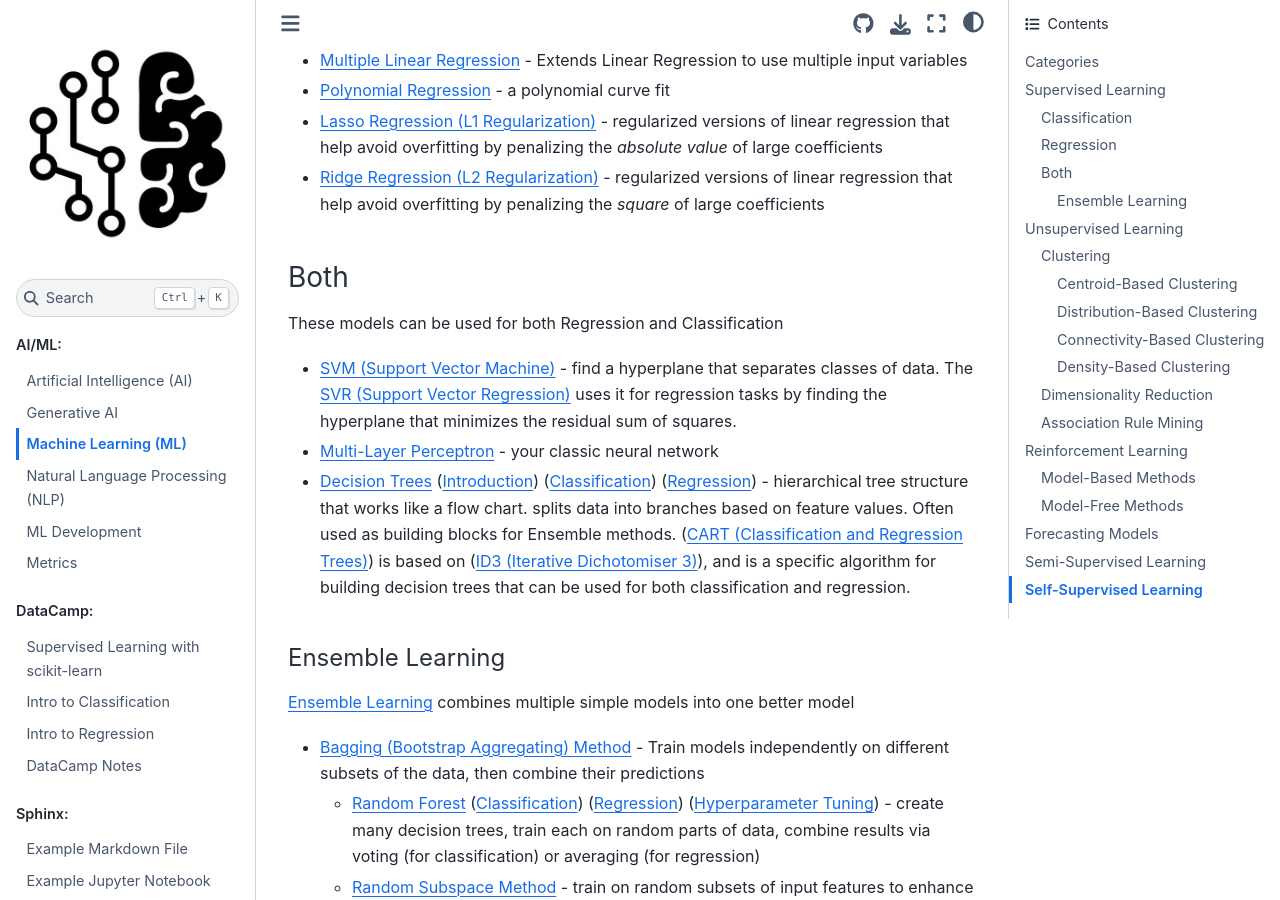
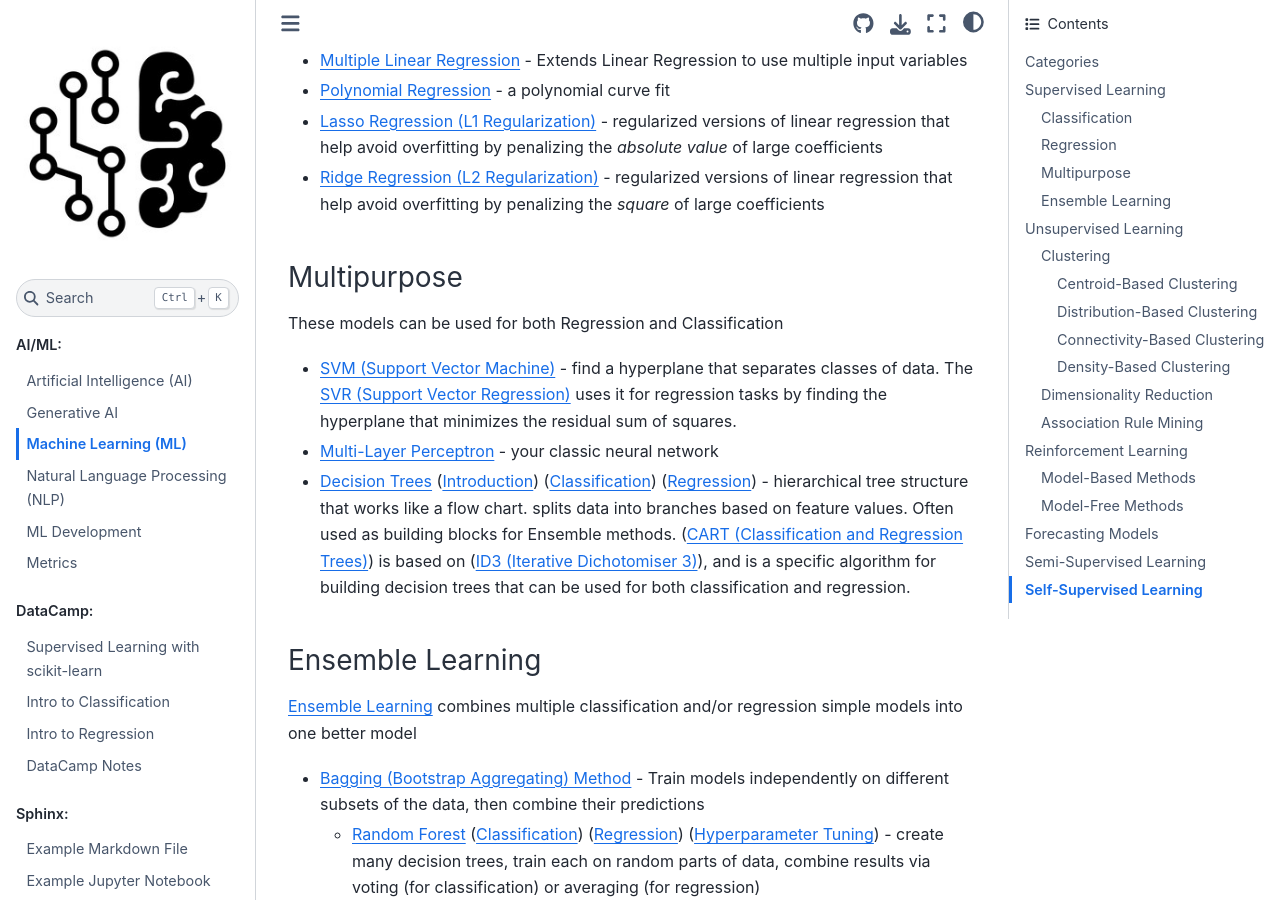
Before and after one commit to CombatWombatHub/aiml-notes, a Sphinx documentation site: the page built from docs/source/ai/categories/ml.md, in a window 1280 px wide and 900 px high, scrolled down 1532 px. Built offline with Sphinx 7.4.7 and the Sphinx Book theme 1.1.4, drawn with Linux system fonts in a browser that asks for light colours.

Commit message:
restructure category levels of listed ML methods listed

```diff
--- a/docs/source/ai/categories/ml.md
+++ b/docs/source/ai/categories/ml.md
@@ -37,14 +37,14 @@
 - [Lasso Regression (L1 Regularization)](https://www.geeksforgeeks.org/machine-learning/ridge-regression-vs-lasso-regression/) - regularized versions of linear regression that help avoid overfitting by penalizing the *absolute value* of large coefficients
 - [Ridge Regression (L2 Regularization)](https://www.geeksforgeeks.org/machine-learning/ridge-regression-vs-lasso-regression/) - regularized versions of linear regression that help avoid overfitting by penalizing the *square* of large coefficients
 
-### Both
+### Multipurpose
 These models can be used for both Regression and Classification
 - [SVM (Support Vector Machine)](https://www.geeksforgeeks.org/machine-learning/support-vector-machine-algorithm/) - find a hyperplane that separates classes of data. The [SVR (Support Vector Regression)](https://www.geeksforgeeks.org/machine-learning/support-vector-machine-algorithm/) uses it for regression tasks by finding the hyperplane that minimizes the residual sum of squares.
 - [Multi-Layer Perceptron](https://www.geeksforgeeks.org/deep-learning/multi-layer-perceptron-learning-in-tensorflow/) - your classic neural network
 - [Decision Trees](https://www.geeksforgeeks.org/machine-learning/decision-tree-algorithms/) ([Introduction](https://www.geeksforgeeks.org/machine-learning/decision-tree-introduction-example/)) ([Classification](https://www.geeksforgeeks.org/machine-learning/building-and-implementing-decision-tree-classifiers-with-scikit-learn-a-comprehensive-guide/)) ([Regression](https://www.geeksforgeeks.org/machine-learning/python-decision-tree-regression-using-sklearn/)) - hierarchical tree structure that works like a flow chart. splits data into branches based on feature values. Often used as building blocks for Ensemble methods. ([CART (Classification and Regression Trees)](https://www.geeksforgeeks.org/machine-learning/cart-classification-and-regression-tree-in-machine-learning/)) is based on ([ID3 (Iterative Dichotomiser 3)](https://www.geeksforgeeks.org/machine-learning/iterative-dichotomiser-3-id3-algorithm-from-scratch/)), and is a specific algorithm for building decision trees that can be used for both classification and regression.
 
-#### Ensemble Learning
-[Ensemble Learning](https://www.geeksforgeeks.org/machine-learning/a-comprehensive-guide-to-ensemble-learning/) combines multiple simple models into one better model
+### Ensemble Learning
+[Ensemble Learning](https://www.geeksforgeeks.org/machine-learning/a-comprehensive-guide-to-ensemble-learning/) combines multiple classification and/or regression simple models into one better model
 - [Bagging (Bootstrap Aggregating) Method](https://www.geeksforgeeks.org/machine-learning/What-is-Bagging-classifier/) - Train models independently on different subsets of the data, then combine their predictions
     - [Random Forest](https://www.geeksforgeeks.org/machine-learning/random-forest-algorithm-in-machine-learning/) ([Classification](https://www.geeksforgeeks.org/dsa/random-forest-classifier-using-scikit-learn/)) ([Regression](https://www.geeksforgeeks.org/machine-learning/random-forest-regression-in-python/)) ([Hyperparameter Tuning](https://www.geeksforgeeks.org/machine-learning/random-forest-hyperparameter-tuning-in-python/)) - create many decision trees, train each on random parts of data, combine results via voting (for classification) or averaging (for regression)
     - [Random Subspace Method](https://www.machinelearningmastery.com/random-subspace-ensemble-with-python/) - train on random subsets of input features to enhance diversity and improve generalization while reducing overfitting.
```
